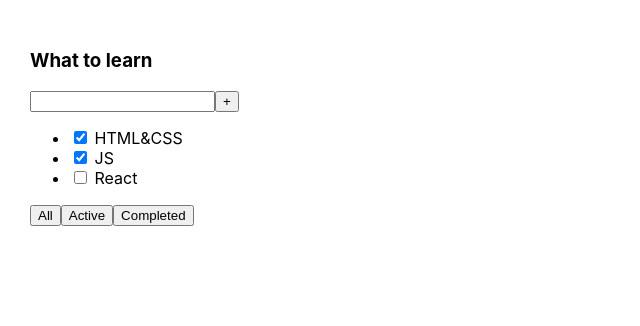
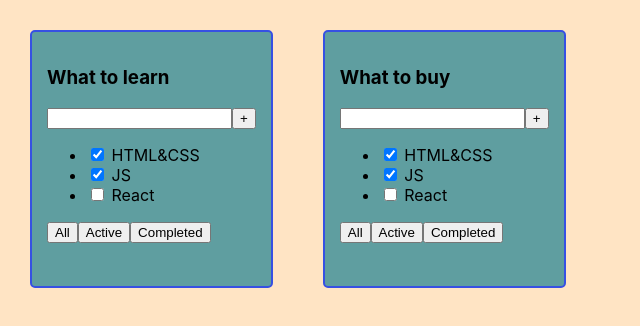
Before and after one commit to pobaranchuk/todolist, a React (Create React App) app: page / in a window 1280 px wide. Shown: the top 326 px of the page, without its empty margins (0-640 px from the left). Built offline with nearby package versions, Linux system fonts and the light colour scheme.

Commit message:
Next commit

```diff
--- a/src/App.css
+++ b/src/App.css
@@ -1,8 +1,18 @@
 .App {
   padding: 30px;
   display: flex;
+  background-color: bisque;
+  height: 100vh;
 }
 
-.App > div {
+.App>div {
   margin-right: 50px;
 }
+
+.todolist {
+  height: 224px;
+  padding: 15px;
+  border: 2px solid rgb(54, 80, 227);
+  border-radius: 5px;
+  background-color: cadetblue;
+}
--- a/src/App.tsx
+++ b/src/App.tsx
@@ -1,26 +1,13 @@
 import React from 'react';
 import './App.css';
+import './ToDoList';
+import ToDoList from "./ToDoList";
 
 function App() {
     return (
         <div className="App">
-            <div>
-                <h3>What to learn</h3>
-                <div>
-                    <input/>
-                    <button>+</button>
-                </div>
-                <ul>
-                    <li><input type="checkbox" checked={true}/> <span>HTML&CSS</span></li>
-                    <li><input type="checkbox" checked={true}/> <span>JS</span></li>
-                    <li><input type="checkbox" checked={false}/> <span>React</span></li>
-                </ul>
-                <div>
-                    <button>All</button>
-                    <button>Active</button>
-                    <button>Completed</button>
-                </div>
-            </div>
+            <ToDoList title={"What to learn"}/>
+            <ToDoList title={"What to buy"}/>
         </div>
     );
 }
--- /dev/null
+++ b/src/ToDoList.tsx
@@ -0,0 +1,30 @@
+import React from 'react';
+
+type ToDoListPropsType = {
+    title: string;
+}
+const ToDoList: React.FC<ToDoListPropsType> = (props) => {
+    return (
+        <div className="todolist">
+            <div>
+                <h3>{props.title}</h3>
+                <div>
+                    <input/>
+                    <button>+</button>
+                </div>
+                <ul>
+                    <li><input type="checkbox" checked={true}/> <span>HTML&CSS</span></li>
+                    <li><input type="checkbox" checked={true}/> <span>JS</span></li>
+                    <li><input type="checkbox" checked={false}/> <span>React</span></li>
+                </ul>
+                <div>
+                    <button>All</button>
+                    <button>Active</button>
+                    <button>Completed</button>
+                </div>
+            </div>
+        </div>
+    );
+};
+
+export default ToDoList;
```
